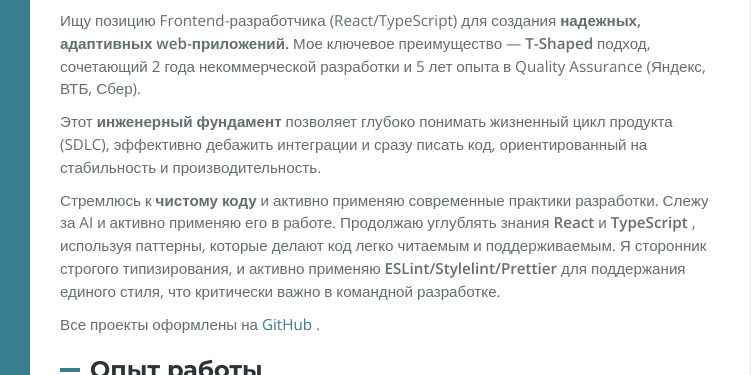
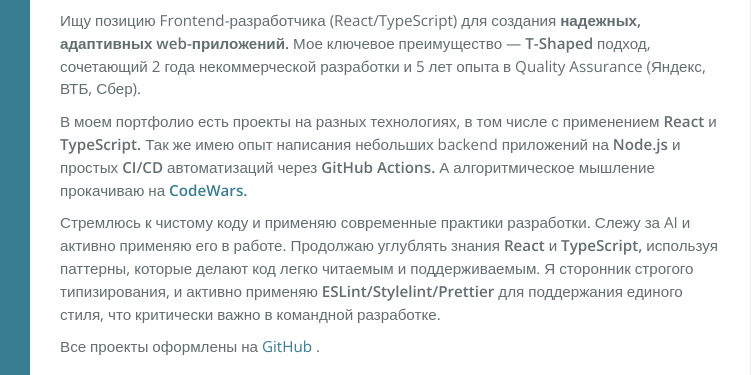
Before and after one commit to AntonLushchay/CV, a website: page index.html in a window 1280 px wide. Shown: the part 177-552 px from the top of the page, 390-1141 px from the left. Drawn offline with nearby package versions, Linux system fonts and the light colour scheme.

Commit message:
Update profile section with new project experiences and skills

```diff
--- a/index.html
+++ b/index.html
@@ -186,21 +186,29 @@
                             (Яндекс, ВТБ, Сбер).
                         </p>
                         <p>
-                            Этот
-                            <strong>инженерный фундамент</strong>
-                            позволяет глубоко понимать жизненный цикл продукта (SDLC), эффективно дебажить интеграции и
-                            сразу писать код, ориентированный на стабильность и производительность.
+                            В моем портфолио есть проекты на разных технологиях, в том числе с применением
+                            <strong>React</strong>
+                            и
+                            <strong>TypeScript.</strong>
+                            Так же имею опыт написания небольших backend приложений на
+                            <strong>Node.js</strong>
+                            и простых
+                            <strong>CI/CD</strong>
+                            автоматизаций через
+                            <strong>GitHub Actions.</strong>
+                            А алгоритмическое мышление прокачиваю на
+                            <a href="https://www.codewars.com/users/Choleric" target="_blank">
+                                <strong>CodeWars.</strong>
+                            </a>
                         </p>
                         <p>
-                            Стремлюсь к
-                            <strong>чистому коду</strong>
-                            и активно применяю современные практики разработки. Слежу за AI и активно применяю его в
-                            работе. Продолжаю углублять знания
+                            Стремлюсь к чистому коду и применяю современные практики разработки. Слежу за AI и активно
+                            применяю его в работе. Продолжаю углублять знания
                             <strong>React</strong>
                             и
-                            <strong>TypeScript</strong>
-                            , используя паттерны, которые делают код легко читаемым и поддерживаемым. Я сторонник
-                            строгого типизирования, и активно применяю
+                            <strong>TypeScript,</strong>
+                            используя паттерны, которые делают код легко читаемым и поддерживаемым. Я сторонник строгого
+                            типизирования, и активно применяю
                             <strong>ESLint/Stylelint/Prettier</strong>
                             для поддержания единого стиля, что критически важно в командной разработке.
                         </p>
```
